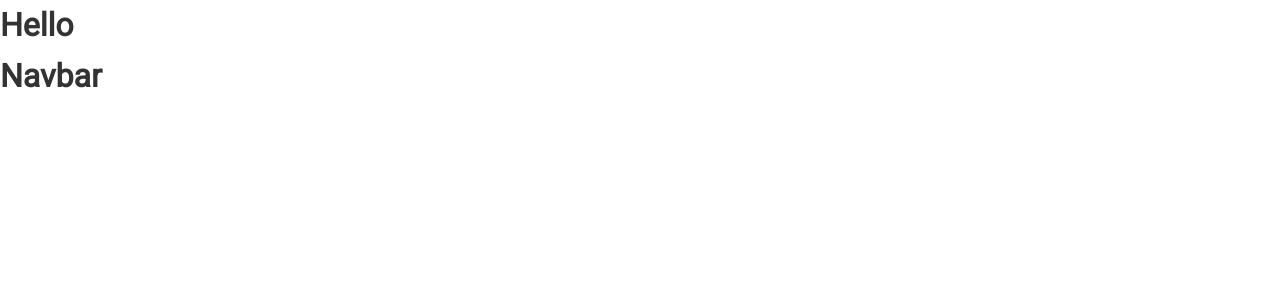
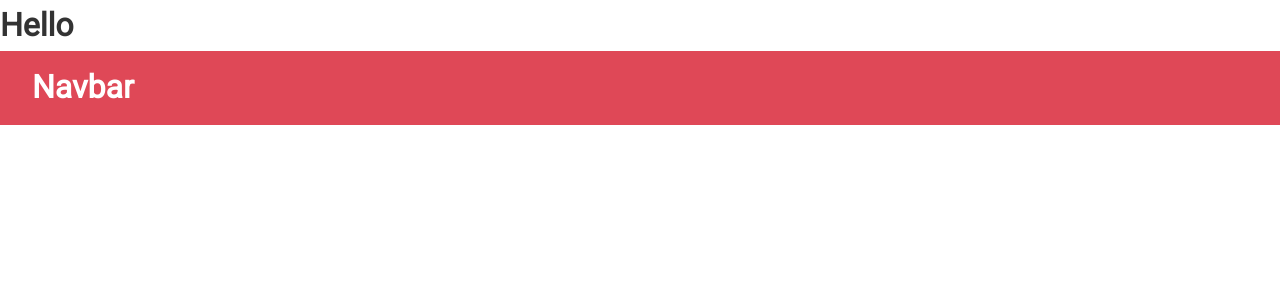
Before and after one commit to Arpit-Khandelwal/github-finder, a React (Create React App) app: page / in a window 1280 px wide. Shown: the top 300 px of the page. Built offline with nearby package versions, Linux system fonts and the light colour scheme.

Commit message:
add classname to navbar

```diff
--- a/src/components/layout/Navbar.js
+++ b/src/components/layout/Navbar.js
@@ -3,7 +3,7 @@ import React, { Component } from 'react'
 class Navbar extends Component {
   render() {
     return (
-        <div>
+        <div className="navbar bg-primary">
             <h1>Navbar</h1>
       </div>
     )
```
